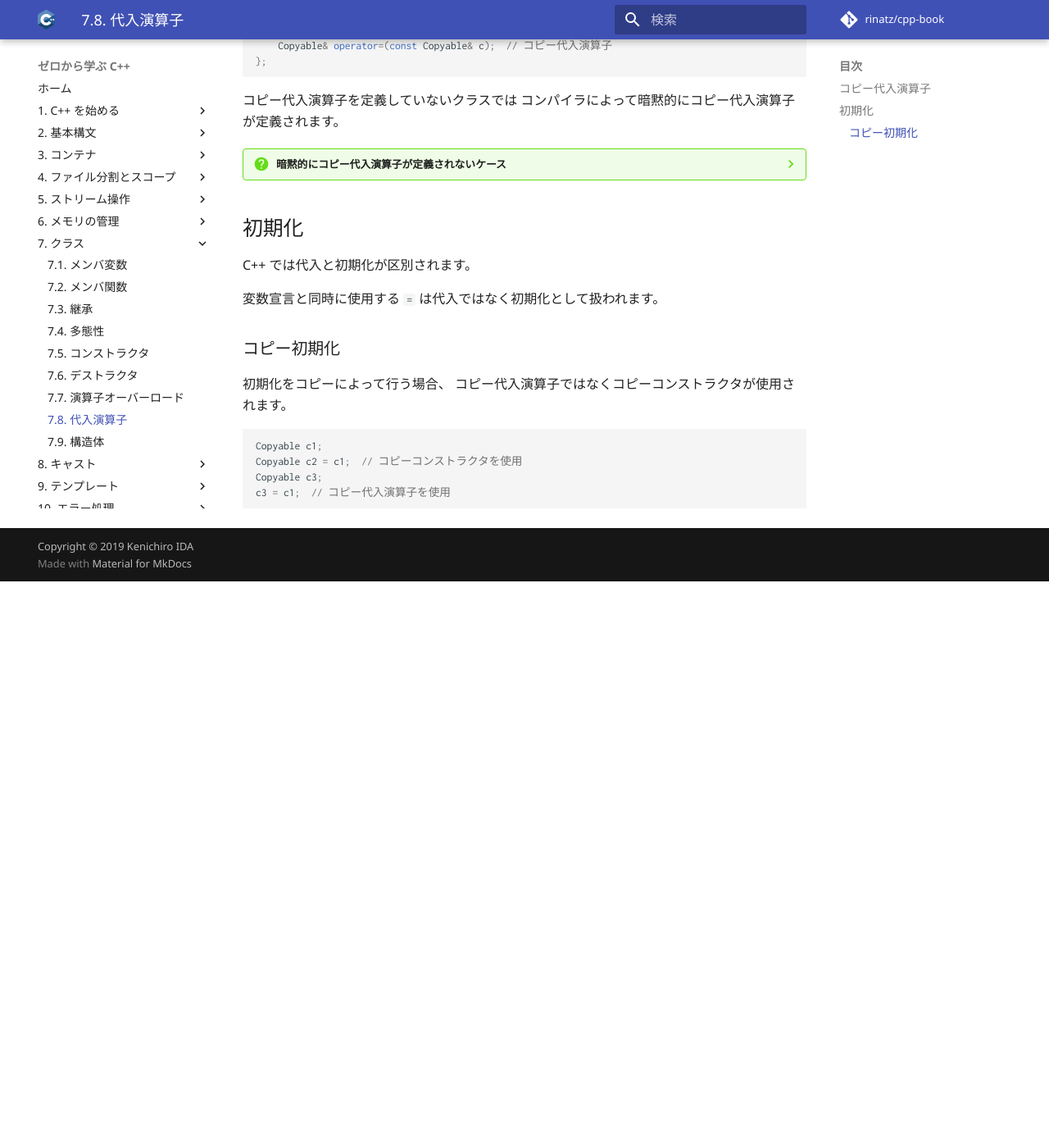
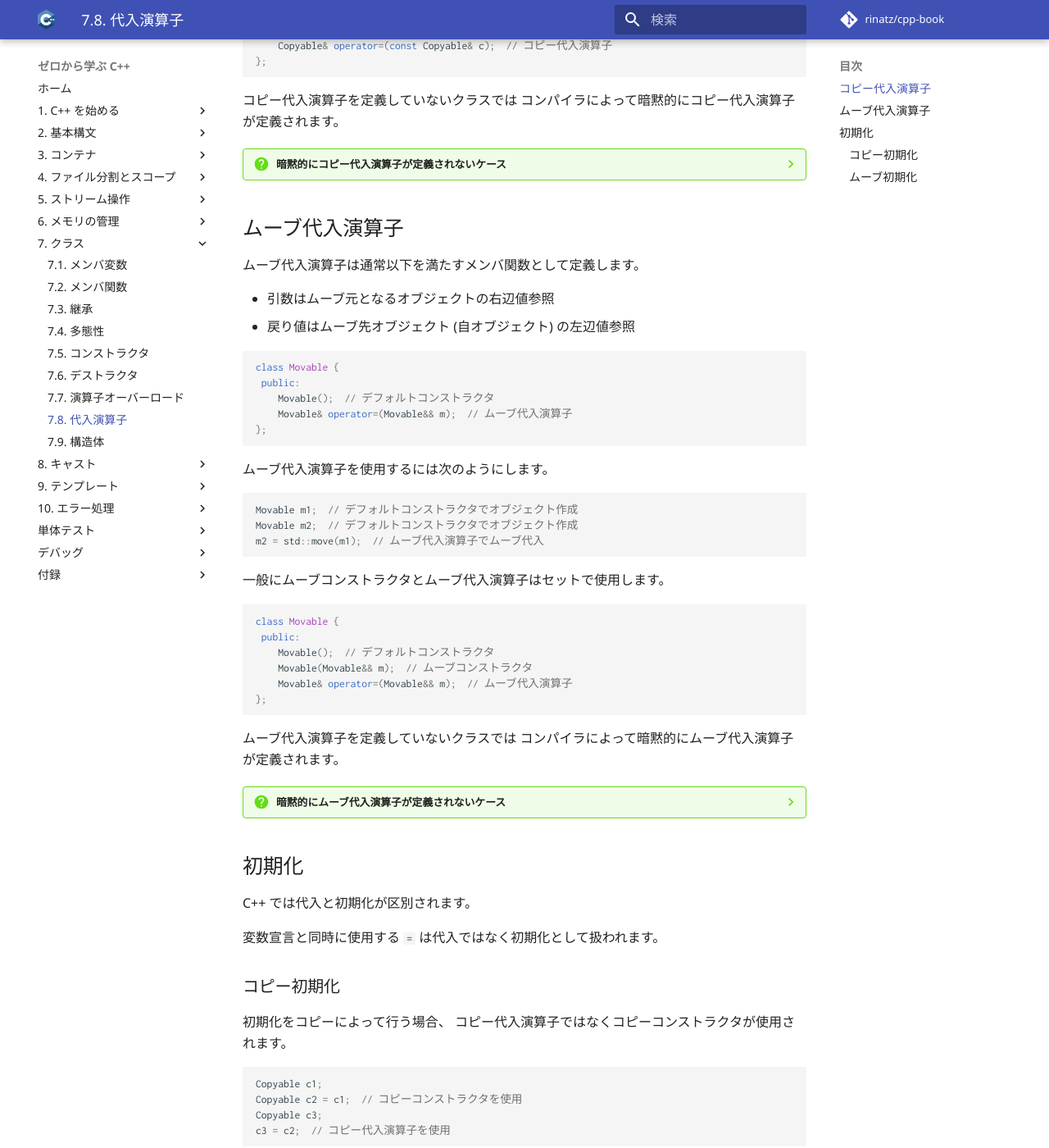
Before and after one commit to rinatz/cpp-book, an MkDocs documentation site: the page built from docs/ch07-08-assignment-operator.md, in a window 1280 px wide and 1400 px high, scrolled down 805 px. Shown: the whole window at 82% size. Built offline with MkDocs 1.6.1 and Material for MkDocs 9.7.7, drawn with Linux system fonts in a browser that asks for light colours; comment, search, counter and statistics services are not loaded; before the commit the page ends 1514 px from its top, so only the background shows below that; some of the changed text lies outside the part shown.

Commit message:
Explain move assignment operator

````diff
--- a/docs/ch07-08-assignment-operator.md
+++ b/docs/ch07-08-assignment-operator.md
@@ -56,7 +56,59 @@ class Copyable {
 
 [cppreference_copy_assignment]: https://ja.cppreference.com/w/cpp/language/copy_assignment
 
-<!-- TODO: ムーブ代入演算子 -->
+## ムーブ代入演算子
+
+ムーブ代入演算子は通常以下を満たすメンバ関数として定義します。
+
+* 引数はムーブ元となるオブジェクトの右辺値参照
+* 戻り値はムーブ先オブジェクト (自オブジェクト) の左辺値参照
+
+```cpp
+class Movable {
+ public:
+    Movable();  // デフォルトコンストラクタ
+    Movable& operator=(Movable&& m);  // ムーブ代入演算子
+};
+```
+
+ムーブ代入演算子を使用するには次のようにします。
+
+```cpp
+Movable m1;  // デフォルトコンストラクタでオブジェクト作成
+Movable m2;  // デフォルトコンストラクタでオブジェクト作成
+m2 = std::move(m1);  // ムーブ代入演算子でムーブ代入
+```
+
+一般にムーブコンストラクタとムーブ代入演算子はセットで使用します。
+
+```cpp
+class Movable {
+ public:
+    Movable();  // デフォルトコンストラクタ
+    Movable(Movable&& m);  // ムーブコンストラクタ
+    Movable& operator=(Movable&& m);  // ムーブ代入演算子
+};
+```
+
+ムーブ代入演算子を定義していないクラスでは
+コンパイラによって暗黙的にムーブ代入演算子が定義されます。
+
+??? question "暗黙的にムーブ代入演算子が定義されないケース"
+    ムーブ代入演算子を定義していないクラスであっても、
+    特定の条件を満たした場合には暗黙的なムーブ代入演算子の定義は行われなくなります。
+
+    条件の一例として次のものがあります。
+
+    - ムーブ代入演算子が定義されていないメンバ変数をもつ
+    - 下記のいずれかが明示的に定義されている
+        - コピーコンストラクタ
+        - コピー代入演算子
+        - ムーブコンストラクタ
+        - デストラクタ
+
+    詳細は [ムーブ代入演算子 - cppreference.com][cppreference_move_assignment] を参照してください。
+
+[cppreference_move_assignment]: https://ja.cppreference.com/w/cpp/language/move_assignment
 
 ## 初期化
 
@@ -73,5 +125,17 @@ C++ では代入と初期化が区別されます。
 Copyable c1;
 Copyable c2 = c1;  // コピーコンストラクタを使用
 Copyable c3;
-c3 = c1;  // コピー代入演算子を使用
+c3 = c2;  // コピー代入演算子を使用
 ```
+
+### ムーブ初期化
+
+初期化をムーブによって行う場合、
+ムーブ代入演算子ではなくムーブコンストラクタが使用されます。
+
+```cpp
+Movable m1;
+Movable m2 = std::move(m1);  // ムーブコンストラクタを使用
+Movable m3;
+m3 = std::move(m2);  // ムーブ代入演算子を使用
+```
````
